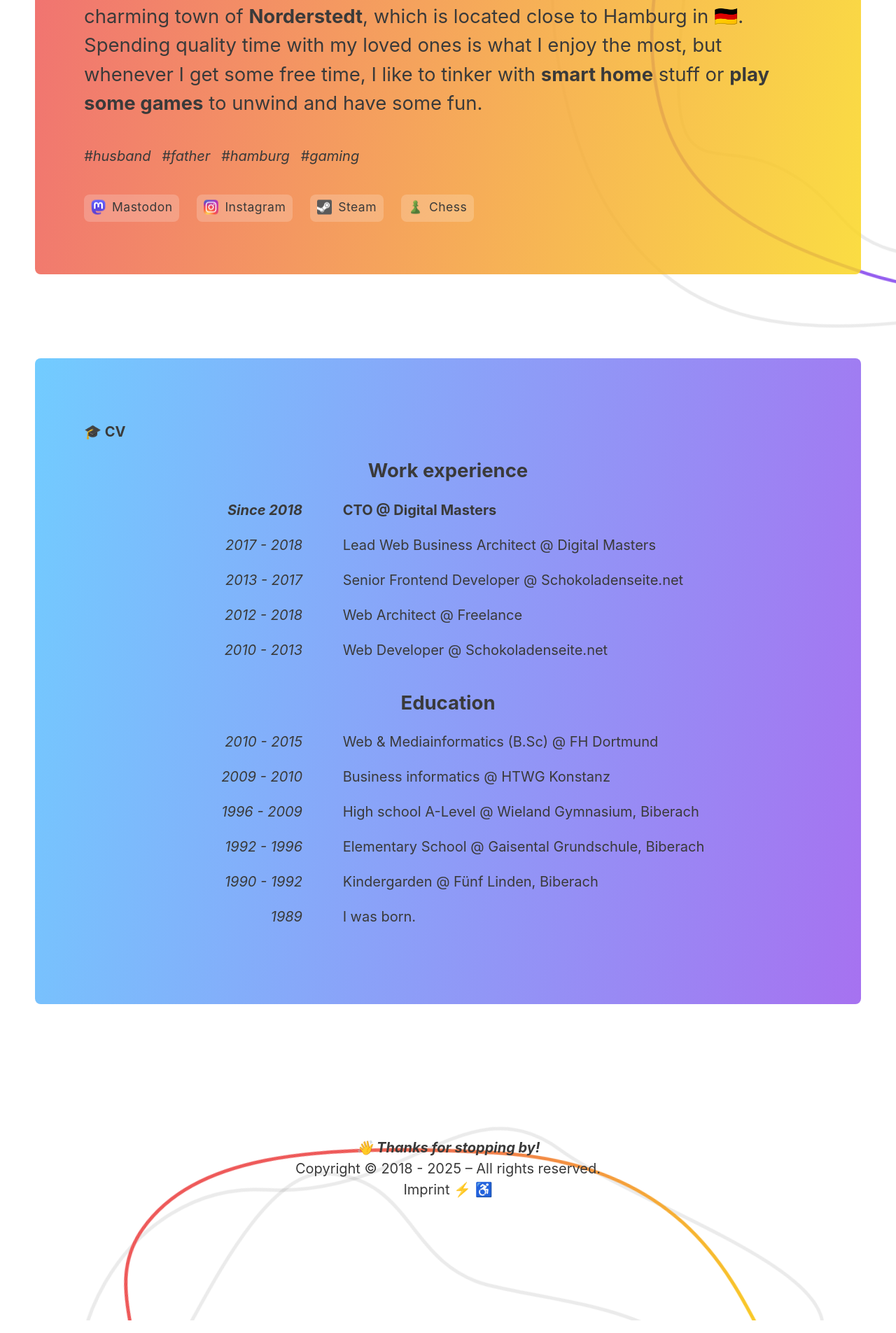
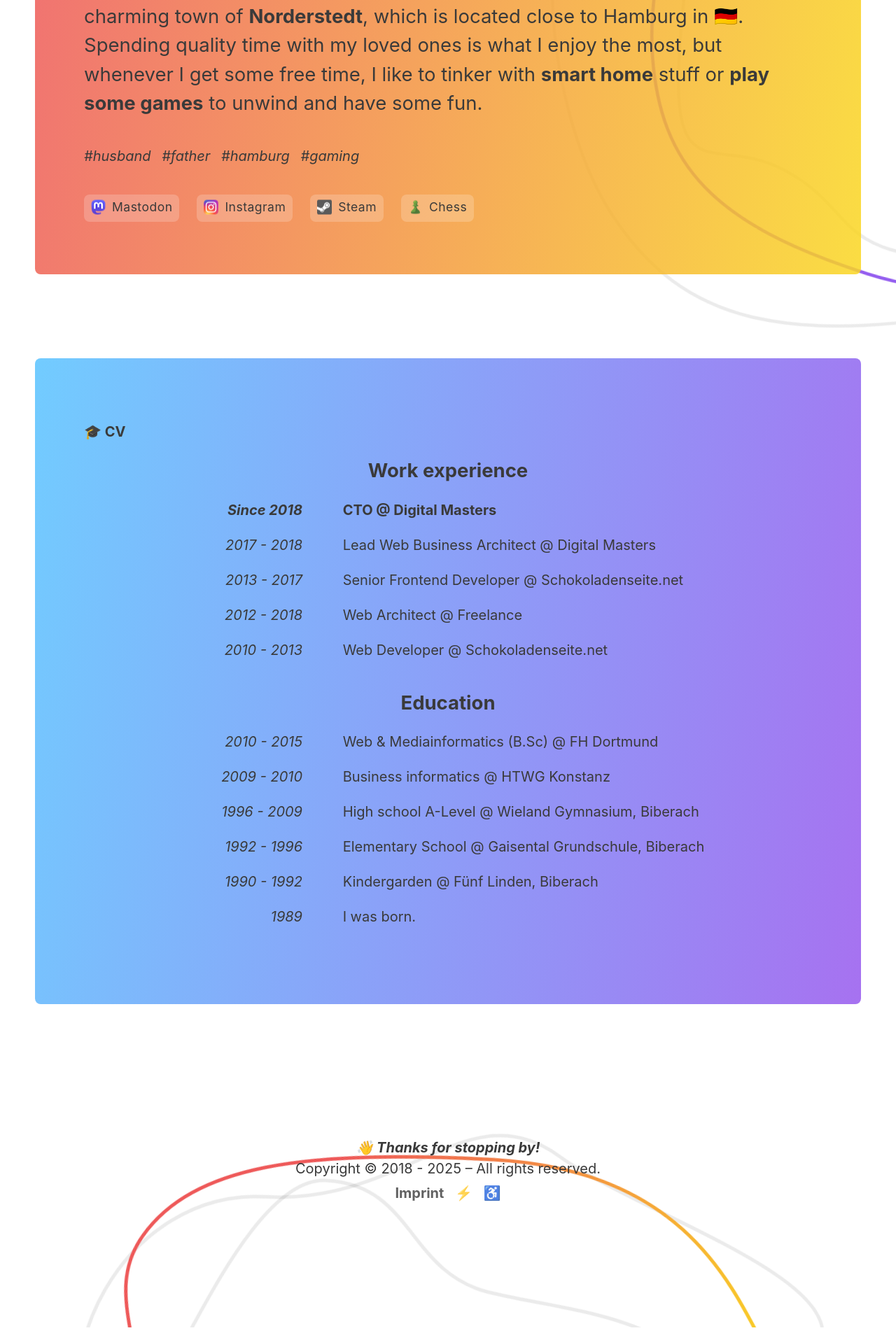
Before and after one commit to l4ci/l4ci.github.io, a Jekyll site: the page built from index.html, in a window 1280 px wide. Shown: the part 2040-3945 px from the top of the page at 70% size. Built offline with Jekyll 4.4.1, drawn with Linux system fonts in a browser that asks for light colours; Markdown is read by kramdown in place of the engine named in the settings; the list of posts is cut into pages by our own code.

Commit message:
Update main.css

```diff
--- a/assets/css/main.css
+++ b/assets/css/main.css
@@ -595,3 +595,15 @@
   text-align: center;
   margin-bottom: 0;
 }
+
+.footer a {
+  display: inline-block;
+  padding: 5px;
+  opacity: .8;
+  font-weight: bold;
+  border: none;
+}
+
+.footer a:hover, .footer a:focus, .footer a:active {
+  opacity: 1;
+}
```
